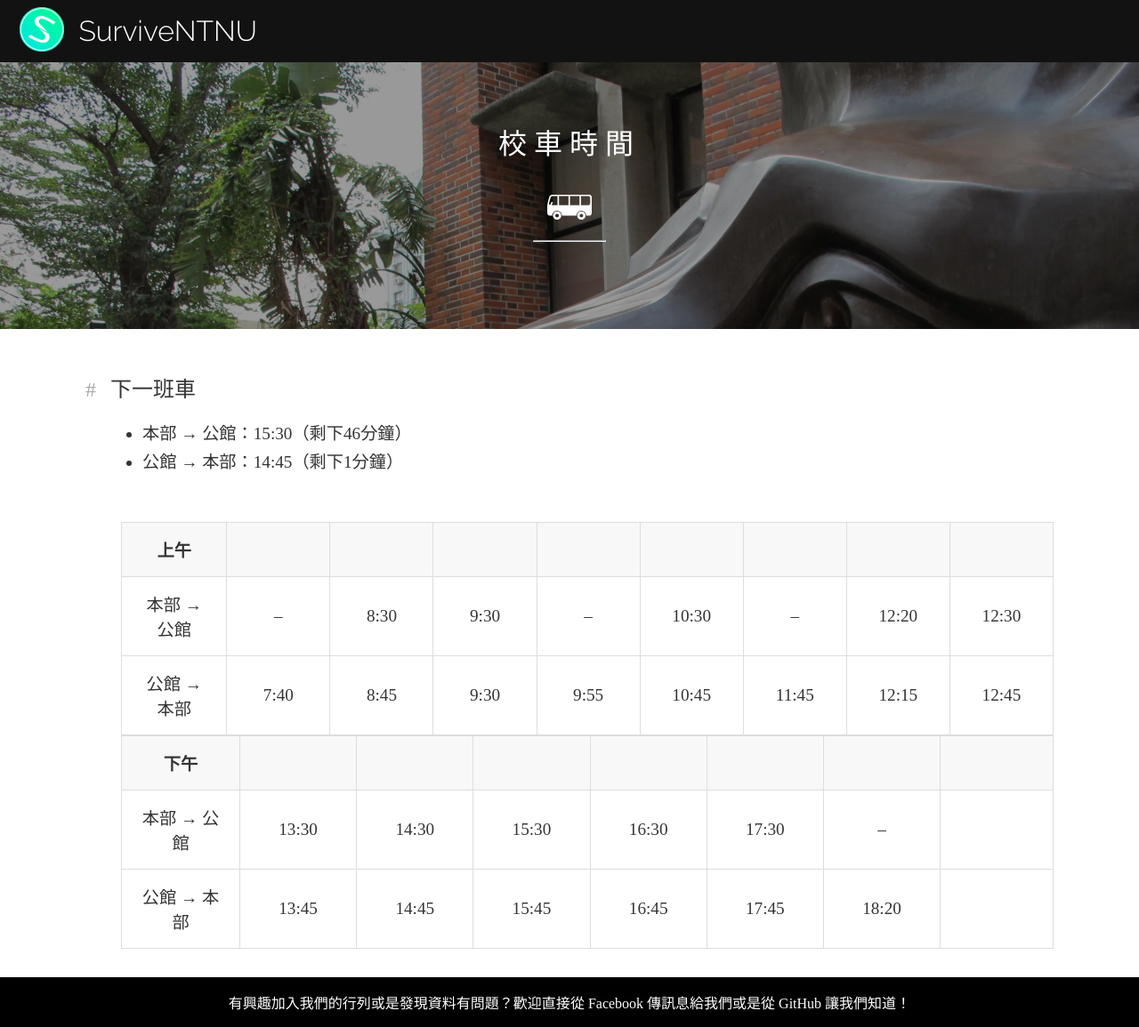
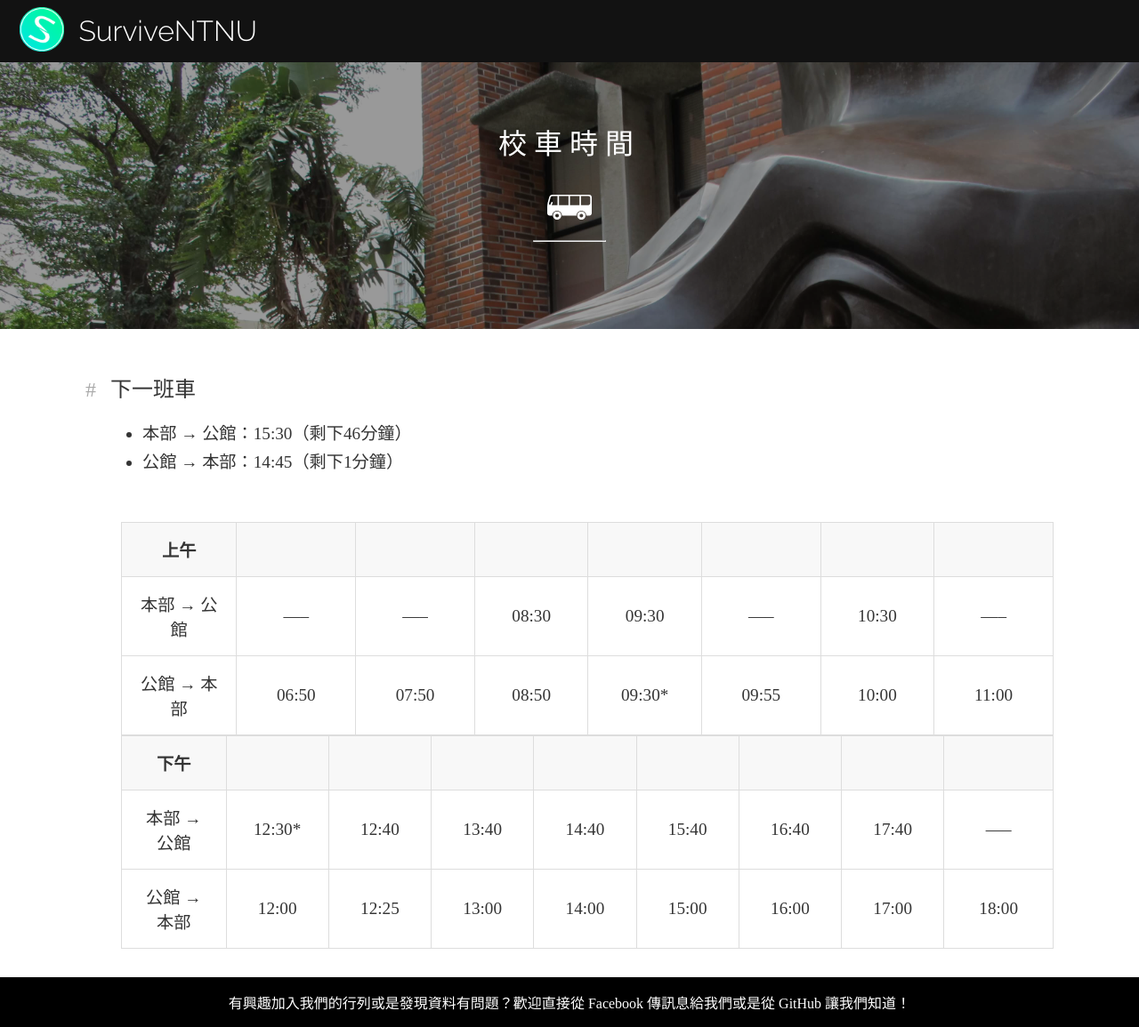
Before and after one commit to as535364/surviveNTNU, a Jekyll site: the page built from pages/bus.md, in a window 1280 px wide. Shown: the whole page at 89% size. Built offline with Jekyll 4.4.1, drawn with Linux system fonts in a browser that asks for light colours; Markdown is read by kramdown in place of the engine named in the settings.

Commit message:
更新校車時刻表，提示部分尚待處理

```diff
--- a/pages/bus.md
+++ b/pages/bus.md
@@ -9,18 +9,18 @@ id: bus
 <div markdown="1">
 ### 下一班車
 
-- 本部 → 公館：<span id="ben">10:30 (剩 14 分鐘)</time>
-- 公館 → 本部：<span id="gung">10:45 (剩 29 分鐘)</span>
+- 本部 → 公館：<span id="ben">-</time>
+- 公館 → 本部：<span id="gung">-</span>
 
-上午        |      |        |        |       |         |         |         |
-:---------:|:----:|:------:|:------:|:-----:|:-------:|:-------:|:-------:|:-----:
-本部 → 公館 |  --  |  8:30  |  9:30  |   --  |  10:30  |    --   |  12:20  |  12:30
-公館 → 本部 | 7:40 |  8:45  |  9:30  |  9:55 |  10:45  |  11:45  |  12:15  |  12:45
+上午       |        |        |        |       |         |         |       |
+:--------:|:------:|:------:|:------:|:------:|:------:|:-------:|:-------:|
+本部 → 公館 | -----  | -----  | 08:30  | 09:30  | -----  | 10:30  | -----  |
+公館 → 本部 | 06:50  | 07:50  | 08:50  | 09:30* | 09:55  | 10:00  | 11:00  |
 
-下午        |      |        |        |       |         |         |         |
-:---------:|:----:|:------:|:------:|:-----:|:-------:|:-------:|:-------:|:-----:
-本部 → 公館 |  13:30  |  14:30  |  15:30  |  16:30  |  17:30  |  --
-公館 → 本部 |  13:45  |  14:45  |  15:45  |  16:45  |  17:45  |  18:20
+下午       |        |        |        |       |         |         |         |       |
+:--------:|:------:|:------:|:------:|:-----:|:-------:|:-------:|:-------:|:-----:|
+本部 → 公館 | 12:30* | 12:40  | 13:40  | 14:40  | 15:40  | 16:40  | 17:40  | -----  |
+公館 → 本部 | 12:00  | 12:25  | 13:00  | 14:00  | 15:00  | 16:00  | 17:00  | 18:00  |
 
 
 <script type="text/javascript">
```
Also changed, not shown: README.md.
